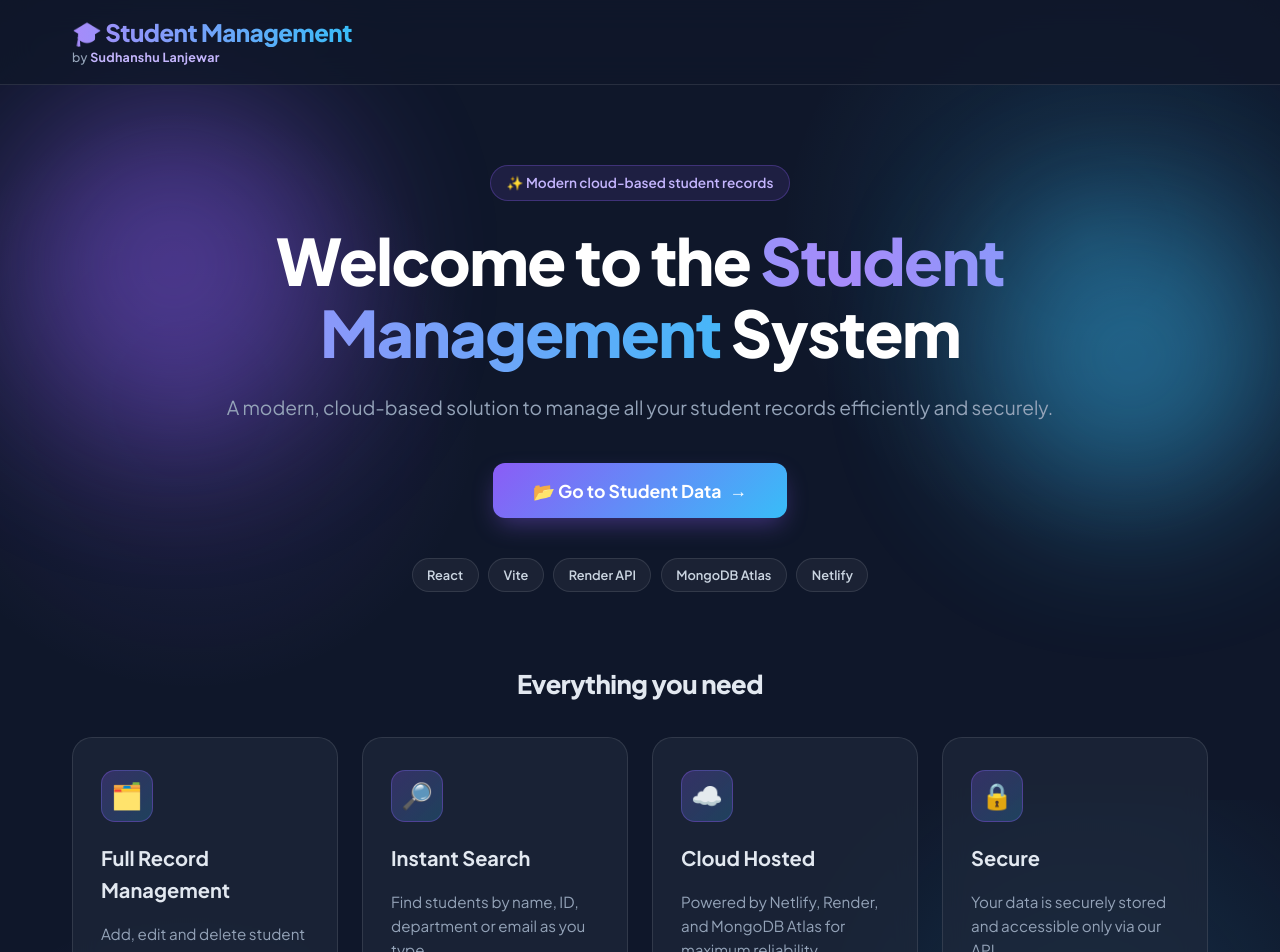
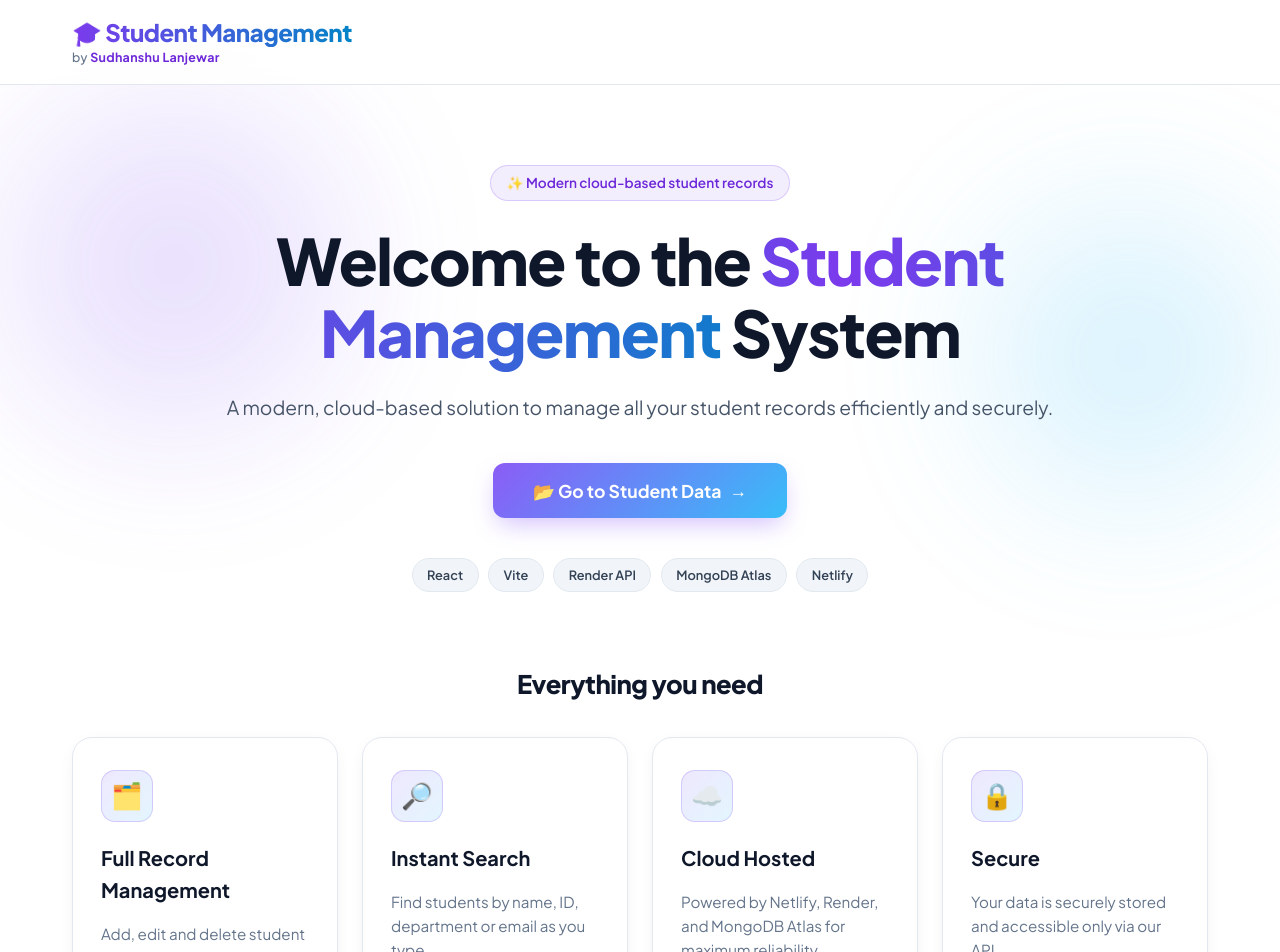
Before and after one commit to SudhanshuLanjewar/student-frontend, a React (Vite) app: page / in a window 1280 px wide. Shown: the top 952 px of the page. Built offline with nearby package versions, Linux system fonts and the light colour scheme; no server answers.

Commit message:
Make home page white (light theme scoped to home only)

```diff
--- a/src/components/Home.jsx
+++ b/src/components/Home.jsx
@@ -1,3 +1,5 @@
+import '../styles/HomeLight.css';
+
 const features = [
   {
     icon: '🗂️',
--- /dev/null
+++ b/src/styles/HomeLight.css
@@ -0,0 +1,102 @@
+/* White theme for the home page only.
+   Scoped with :has(.home-container) so the student data page stays dark. */
+
+body:has(.home-container) {
+  background-color: #ffffff;
+  background-image: none;
+}
+
+.app:has(.home-container) {
+  background: #ffffff;
+  color: #0f172a;
+}
+
+/* Header */
+.app:has(.home-container) .app-header {
+  background: rgba(255, 255, 255, 0.85);
+  border-bottom-color: #e2e8f0;
+}
+
+.app:has(.home-container) .app-header h1 {
+  background: linear-gradient(to right, #7c3aed, #0284c7);
+  -webkit-background-clip: text;
+  background-clip: text;
+}
+
+.app:has(.home-container) .brand-by {
+  color: #64748b;
+}
+
+.app:has(.home-container) .brand-by strong {
+  color: #6d28d9;
+}
+
+/* Hero */
+.app:has(.home-container) .hero-orb {
+  opacity: 0.18;
+}
+
+.app:has(.home-container) .hero-badge {
+  color: #6d28d9;
+  background: rgba(139, 92, 246, 0.1);
+  border-color: rgba(139, 92, 246, 0.25);
+}
+
+.app:has(.home-container) .hero-section h1 {
+  color: #0f172a;
+}
+
+.app:has(.home-container) .gradient-text {
+  background-image: linear-gradient(90deg, #7c3aed, #0284c7, #7c3aed);
+  background-size: 200% auto;
+  -webkit-background-clip: text;
+  background-clip: text;
+}
+
+.app:has(.home-container) .hero-section p {
+  color: #475569;
+}
+
+.app:has(.home-container) .tech-chip {
+  color: #334155;
+  background: #f1f5f9;
+  border-color: #e2e8f0;
+}
+
+/* Feature cards */
+.app:has(.home-container) .section-title {
+  color: #0f172a;
+}
+
+.app:has(.home-container) .feature-card {
+  background: #ffffff;
+  border-color: #e2e8f0;
+  box-shadow: 0 4px 20px -8px rgba(15, 23, 42, 0.12);
+  -webkit-backdrop-filter: none;
+  backdrop-filter: none;
+}
+
+.app:has(.home-container) .feature-card:hover {
+  border-color: rgba(124, 58, 237, 0.5);
+  box-shadow: 0 12px 30px -10px rgba(124, 58, 237, 0.25);
+}
+
+.app:has(.home-container) .feature-card h3 {
+  color: #0f172a;
+}
+
+.app:has(.home-container) .feature-card p {
+  color: #64748b;
+}
+
+.app:has(.home-container) .feature-icon {
+  background: linear-gradient(135deg, rgba(139, 92, 246, 0.14), rgba(56, 189, 248, 0.14));
+  border-color: rgba(139, 92, 246, 0.25);
+}
+
+/* Footer */
+.app:has(.home-container) .app-footer {
+  background: #f8fafc;
+  color: #64748b;
+  border-top-color: #e2e8f0;
+}
```
